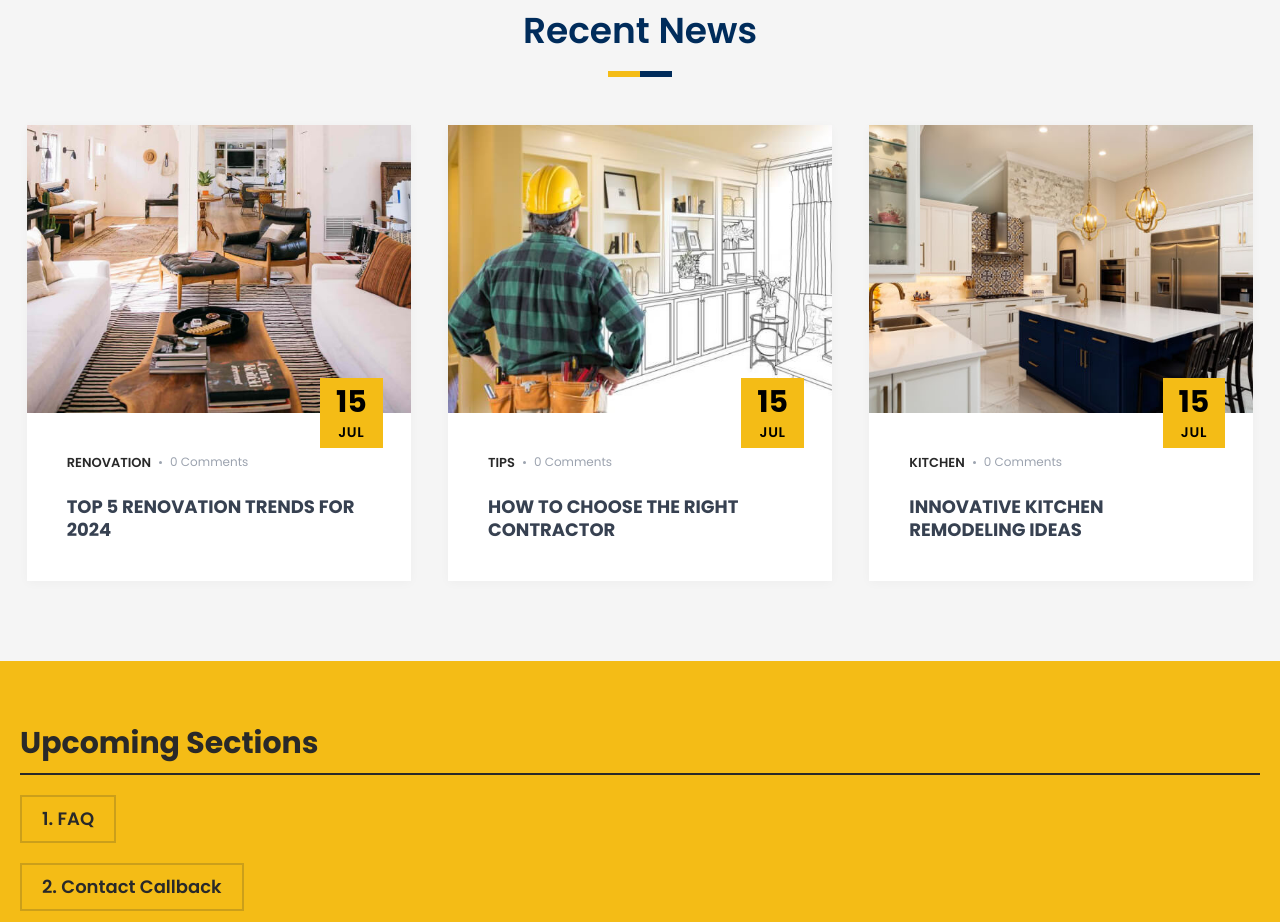
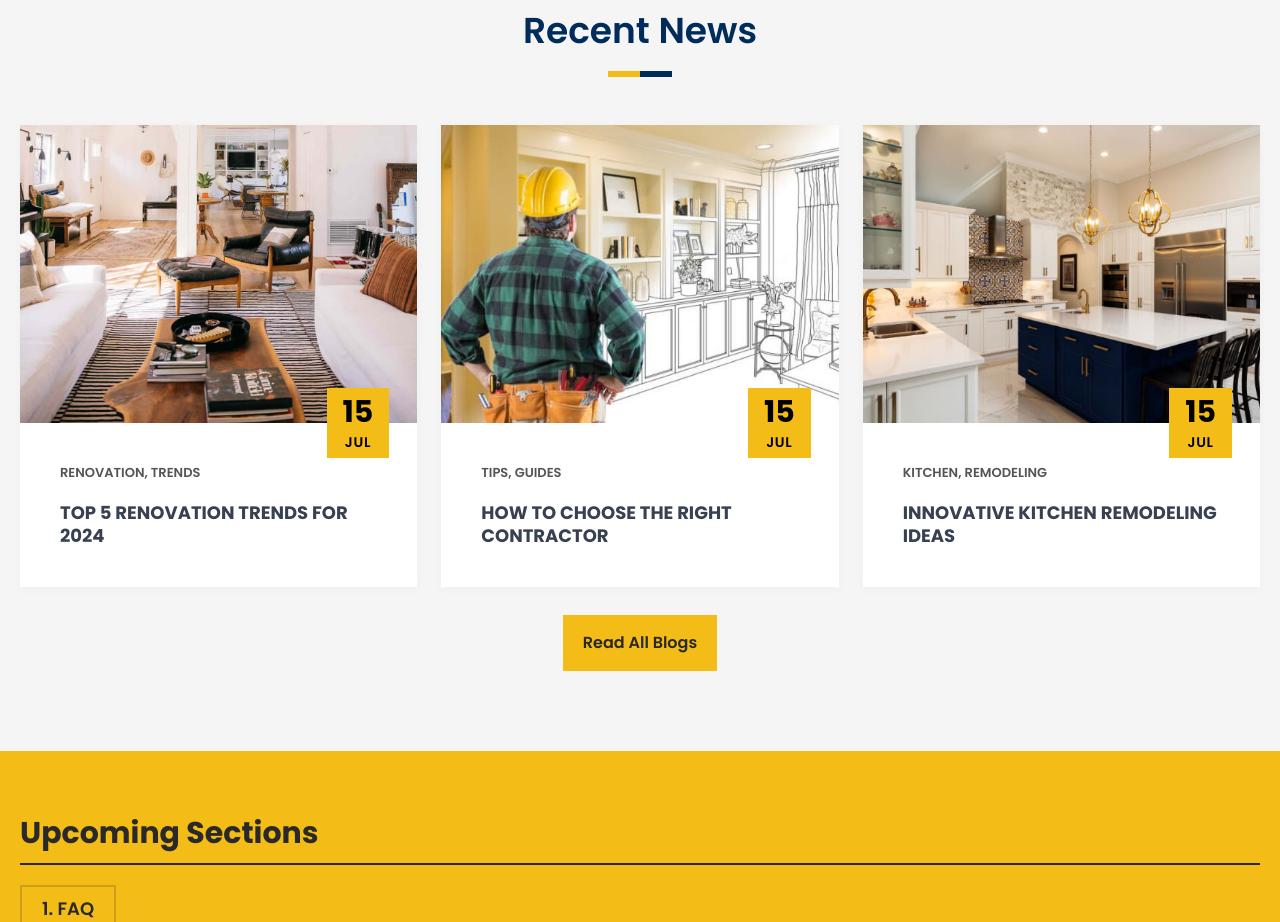
Before and after one commit to sababashfak/fastflow_frontend, a React (Vite) app: page / in a window 1280 px wide. Shown: the part 5480-6402 px from the top of the page. Built offline with nearby package versions, Linux system fonts and the light colour scheme.

Commit message:
blog update

```diff
--- a/src/components/Blog/BlogCard.tsx
+++ b/src/components/Blog/BlogCard.tsx
@@ -7,8 +7,7 @@ type BlogCardProps = {
 };
 
 const BlogCard: React.FC<BlogCardProps> = ({ blog }) => {
-  const { _id, title, featuredImage, categories, totalComments, createdAt } =
-    blog;
+  const { _id, title, featuredImage, categories, createdAt } = blog;
 
   const date = new Date(createdAt);
   const month = date.toLocaleString("default", { month: "short" });
@@ -17,7 +16,7 @@ const BlogCard: React.FC<BlogCardProps> = ({ blog }) => {
   return (
     <Link
       to={`/blogs/${_id}`}
-      className="group mx-auto block max-w-sm bg-white shadow-[0_2px_10px_rgba(0,0,0,0.03)]"
+      className="group mx-auto block max-w-[400px] bg-white shadow-[0_2px_10px_rgba(0,0,0,0.03)]"
     >
       <img
         src={featuredImage}
@@ -25,14 +24,10 @@ const BlogCard: React.FC<BlogCardProps> = ({ blog }) => {
         className="aspect-[4/3] w-full object-cover"
       />
       <div className="relative p-5 lg:p-10">
-        <div className="flex items-center gap-2">
-          <h4 className="text-[13px] font-semibold uppercase text-dark">
-            {categories[0]}
-          </h4>
-          <span className="block size-[3px] rounded-full bg-gray-400"></span>
-          <p className="text-xs text-gray-400">{totalComments} Comments</p>
-        </div>
-        <h2 className="mt-6 text-lg font-bold uppercase leading-tight text-gray-700 duration-200">
+        <h4 className="pr-24 text-[13px] font-semibold uppercase text-dark/80 lg:pr-0">
+          {categories.join(", ")}
+        </h4>
+        <h2 className="mt-5 text-lg font-bold uppercase leading-tight text-gray-700 duration-200">
           {title}
         </h2>
 
--- a/src/components/Home/Blog.tsx
+++ b/src/components/Home/Blog.tsx
@@ -1,6 +1,8 @@
 import useBlogs from "@/hooks/useBlogs";
+import { Link } from "react-router-dom";
 import BlogCard from "../Blog/BlogCard";
 import SectionTop from "../shared/SectionTop";
+import { Button } from "../ui/button";
 
 const Blog = () => {
   const blogs = useBlogs(3);
@@ -9,10 +11,18 @@ const Blog = () => {
     <section className="py-16 md:py-20">
       <div className="container">
         <SectionTop title="Our Blog" subtitle="Recent News" />
-        <div className="mt-12 grid grid-cols-[repeat(auto-fit,minmax(300px,1fr))] justify-center gap-6">
+        <div className="mt-12 grid grid-cols-[repeat(auto-fit,minmax(280px,1fr))] justify-center gap-6">
           {blogs.map((blog) => (
             <BlogCard key={blog._id} blog={blog} />
           ))}
+        </div>
+        <div className="mt-7 flex justify-center">
+          <Button
+            className="= mx-auto h-12 rounded-none bg-primary font-semibold text-dark duration-300 hover:bg-dark hover:text-white md:h-14 md:px-5 md:text-base"
+            asChild
+          >
+            <Link to="/blogs">Read All Blogs</Link>
+          </Button>
         </div>
       </div>
     </section>
--- a/src/hooks/useBlogs.tsx
+++ b/src/hooks/useBlogs.tsx
@@ -7,7 +7,6 @@ const blogs: TBlog[] = [
     categories: ["Renovation", "Trends"],
     content: "",
     featuredImage: "/blogs/blog-1.jpg",
-    totalComments: 0,
     createdAt: "2024-07-15T00:00:00.000Z",
   },
   {
@@ -16,7 +15,6 @@ const blogs: TBlog[] = [
     categories: ["Tips", "Guides"],
     content: "",
     featuredImage: "/blogs/blog-2.jpg",
-    totalComments: 0,
     createdAt: "2024-07-15T00:00:00.000Z",
   },
   {
@@ -25,7 +23,6 @@ const blogs: TBlog[] = [
     categories: ["Kitchen", "Remodeling"],
     content: "",
     featuredImage: "/blogs/blog-3.jpg",
-    totalComments: 0,
     createdAt: "2024-07-15T00:00:00.000Z",
   },
   {
@@ -34,7 +31,6 @@ const blogs: TBlog[] = [
     categories: ["Budget", "Ideas"],
     content: "",
     featuredImage: "/blogs/blog-4.jpg",
-    totalComments: 0,
     createdAt: "2024-07-15T00:00:00.000Z",
   },
   {
@@ -43,7 +39,6 @@ const blogs: TBlog[] = [
     categories: ["Sustainability", "Materials"],
     content: "",
     featuredImage: "/blogs/blog-5.jpg",
-    totalComments: 0,
     createdAt: "2024-07-15T00:00:00.000Z",
   },
   {
@@ -52,7 +47,6 @@ const blogs: TBlog[] = [
     categories: ["Small Homes", "Space Management"],
     content: "",
     featuredImage: "/blogs/blog-6.jpg",
-    totalComments: 0,
     createdAt: "2024-07-15T00:00:00.000Z",
   },
 ];
--- a/src/interfaces/blog.ts
+++ b/src/interfaces/blog.ts
@@ -4,6 +4,5 @@ export interface TBlog {
   categories: string[];
   content: string;
   featuredImage: string;
-  totalComments: number;
   createdAt: string;
 }
```
Also changed, not shown: public/review-cover-2.jpg.
